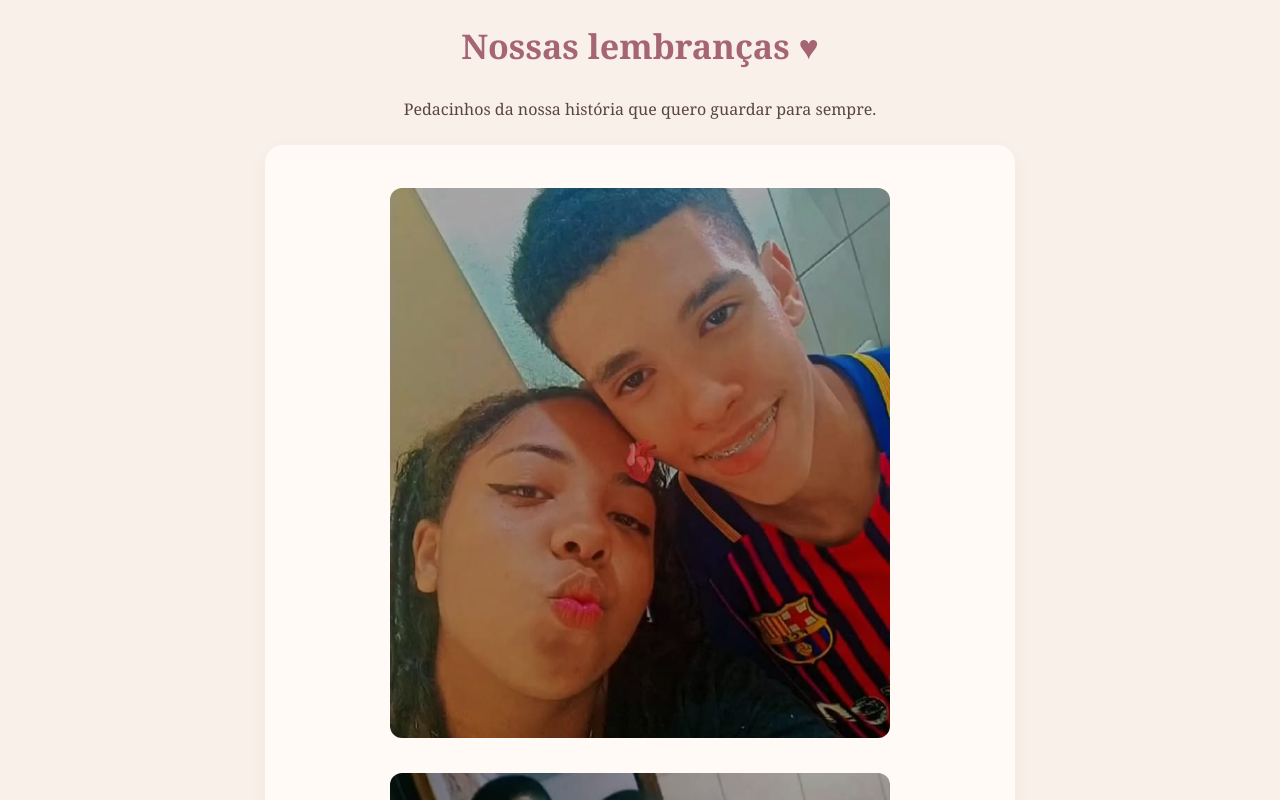
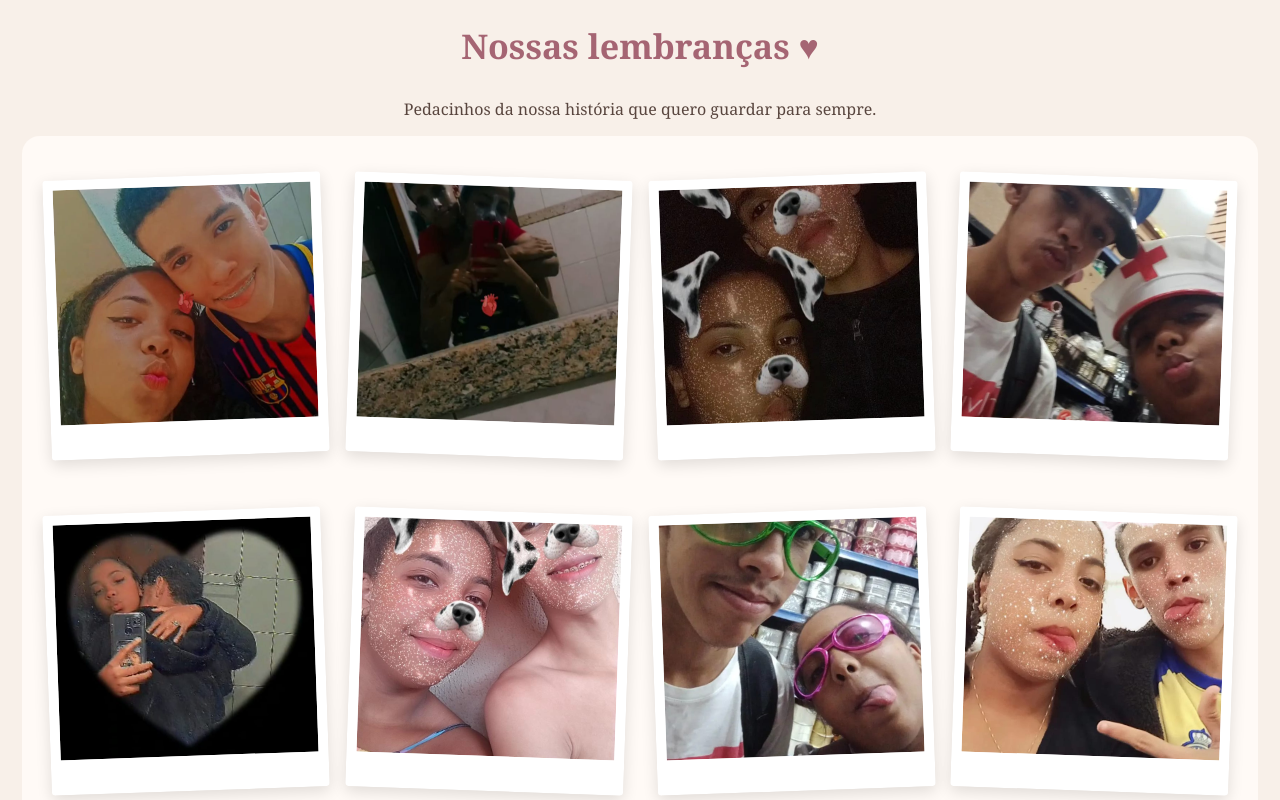
Before and after one commit to itzmarco0202-afk/Thalita-Marco, a plain HTML site: page index.html in a window 1280 px wide. Shown: the part 10040-10840 px from the top of the page. Drawn offline with Linux system fonts and the light colour scheme.

Commit message:
Update index.html

```diff
--- a/index.html
+++ b/index.html
@@ -53,8 +53,42 @@ img{
 footer{padding:45px 20px;text-align:center}
 .hidden{display:none}
 .heart{color:#c77b8c;font-size:25px}
-</style>
+ .galeria{
+ display:grid;
+ grid-template-columns:repeat(auto-fit,minmax(220px,1fr));
+ gap:25px;
+ padding:25px;
+ background:#fffaf6;
+ border-radius:18px;
+}
+.galeria img{
+ width:100%;
+ max-width:none;
+ height:280px;
+ object-fit:cover;
+ background:white;
+ padding:10px 10px 35px;
+ border-radius:4px;
+ box-shadow:0 5px 15px rgba(0,0,0,0.12);
+ transition:transform 0.35s ease,box-shadow 0.35s ease;
+}
+.galeria img:nth-child(odd){
+ transform:rotate(-2deg);
+}
+.galeria img:nth-child(even){
+ transform:rotate(2deg);
+}
+.galeria img:hover{
+ transform:rotate(0deg) scale(1.04);
+ box-shadow:0 10px 25px rgba(0,0,0,0.18);
+}
+@media(max-width:600px){
+ .galeria{
+  grid-template-columns:1fr;
+ }
+}
 </head>
+ </style>
 <body>
 
 <div class="hero">
@@ -176,7 +210,7 @@ footer{padding:45px 20px;text-align:center}
 <section>
  <h2>Nossas lembranças ♥</h2>
  <p>Pedacinhos da nossa história que quero guardar para sempre.</p>
- <div class="card">
+ <div class="galeria">
   <img src="foto1.jpg" alt="Lembrança 1">
   <img src="foto2.jpg" alt="Lembrança 2">
   <img src="foto3.jpg" alt="Lembrança 3">
```
